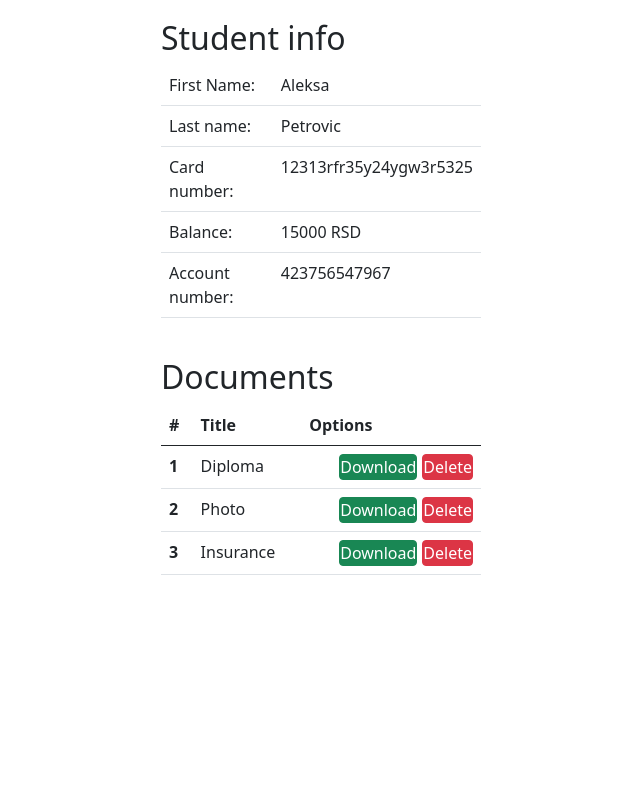
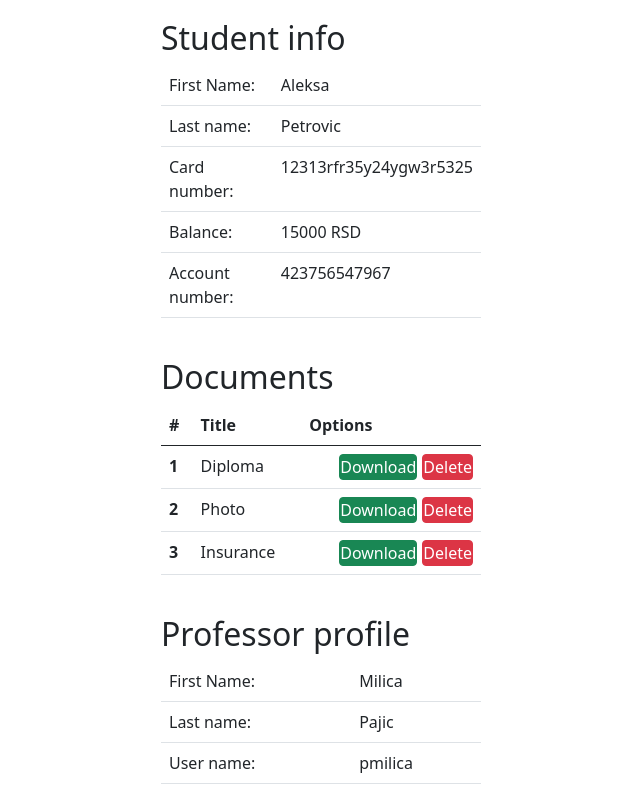
Before and after one commit to Pmilicaa/UniversityWebService, an Angular app in the folder FrontendWebService/: page / in a window 1280 px wide. Shown: the part 668-1468 px from the top of the page, without its empty margins (319-959 px from the left). Before the commit the page ends 1259 px from the top, so only its background shows below. Built offline with nearby package versions, Linux system fonts and the light colour scheme.

Commit message:
added component and model for professor

```diff
--- a/FrontendWebService/src/app/app.component.html
+++ b/FrontendWebService/src/app/app.component.html
@@ -6,4 +6,6 @@
   <app-student-info></app-student-info>
   <br>
   <app-document-table></app-document-table>
+  <br>
+  <app-professor-info></app-professor-info>
 </div>
--- a/FrontendWebService/src/app/app.module.ts
+++ b/FrontendWebService/src/app/app.module.ts
@@ -7,6 +7,7 @@ import { RegisterFormComponent } from './register-form/register-form.component';
 import { ListGroupComponent } from './list-group/list-group.component';
 import { DocumentTableComponent } from './document-table/document-table.component';
 import { StudentInfoComponent } from './student-info/student-info.component';
+import { ProfessorInfoComponent } from './professor-info/professor-info.component';
 
 @NgModule({
   declarations: [
@@ -15,7 +16,8 @@ import { StudentInfoComponent } from './student-info/student-info.component';
     RegisterFormComponent,
     ListGroupComponent,
     DocumentTableComponent,
-    StudentInfoComponent
+    StudentInfoComponent,
+    ProfessorInfoComponent
   ],
   imports: [
     BrowserModule
--- /dev/null
+++ b/FrontendWebService/src/app/models/Professor.ts
@@ -0,0 +1,5 @@
+export class Professor{
+    firstName:string;
+    lastName:string;
+    userName: string;
+}
--- /dev/null
+++ b/FrontendWebService/src/app/professor-info/professor-info.component.html
@@ -0,0 +1,31 @@
+<div class="w-25 m-auto">
+    <h2>Professor profile</h2>
+    <table class="table">
+      <tbody>
+        <tr>
+          <td>
+            First Name:
+          </td>
+          <td>
+                {{professor.firstName}}
+          </td>
+        </tr>
+        <tr>
+            <td>
+                Last name:
+            </td>
+            <td>
+                {{professor.lastName}}
+            </td>
+          </tr>
+          <tr>
+            <td>
+                User name:
+            </td>
+            <td>
+                {{professor.userName}}
+            </td>
+          </tr>
+      </tbody>
+    </table>
+  </div>
--- /dev/null
+++ b/FrontendWebService/src/app/professor-info/professor-info.component.ts
@@ -0,0 +1,20 @@
+import { Component, OnInit } from '@angular/core';
+import {Professor} from '../models/Professor';
+
+@Component({
+  selector: 'app-professor-info',
+  templateUrl: './professor-info.component.html',
+  styleUrls: ['./professor-info.component.css']
+})
+export class ProfessorInfoComponent implements OnInit {
+
+  constructor() { }
+  professor:Professor={
+    firstName:'Milica',
+    lastName:'Pajic',
+    userName:'pmilica'
+  }
+  ngOnInit(): void {
+  }
+
+}
```
Also changed, not shown: FrontendWebService/src/app/professor-info/professor-info.component.css (added), 1 other file (tests, documents, lock files or other folders).
